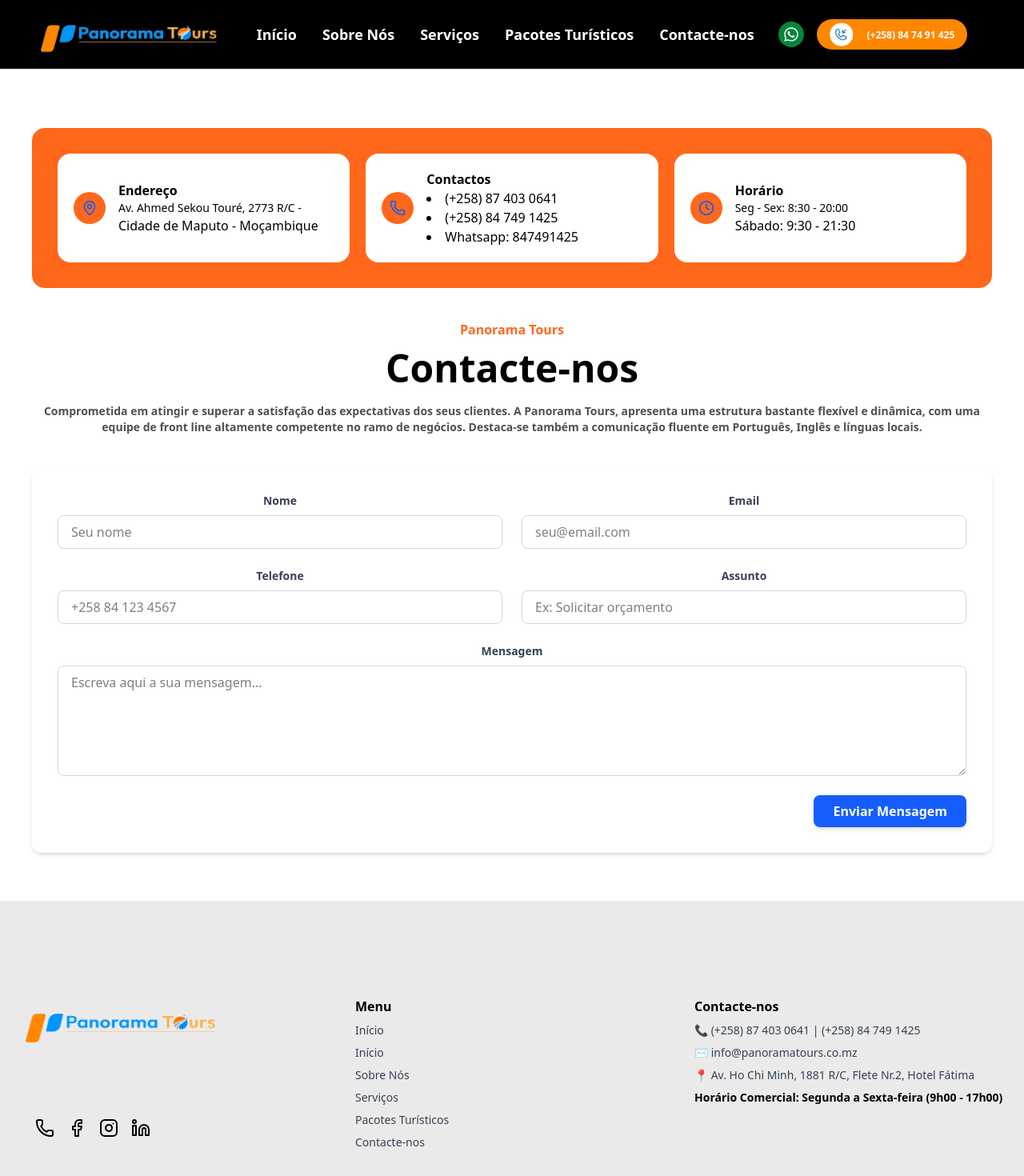
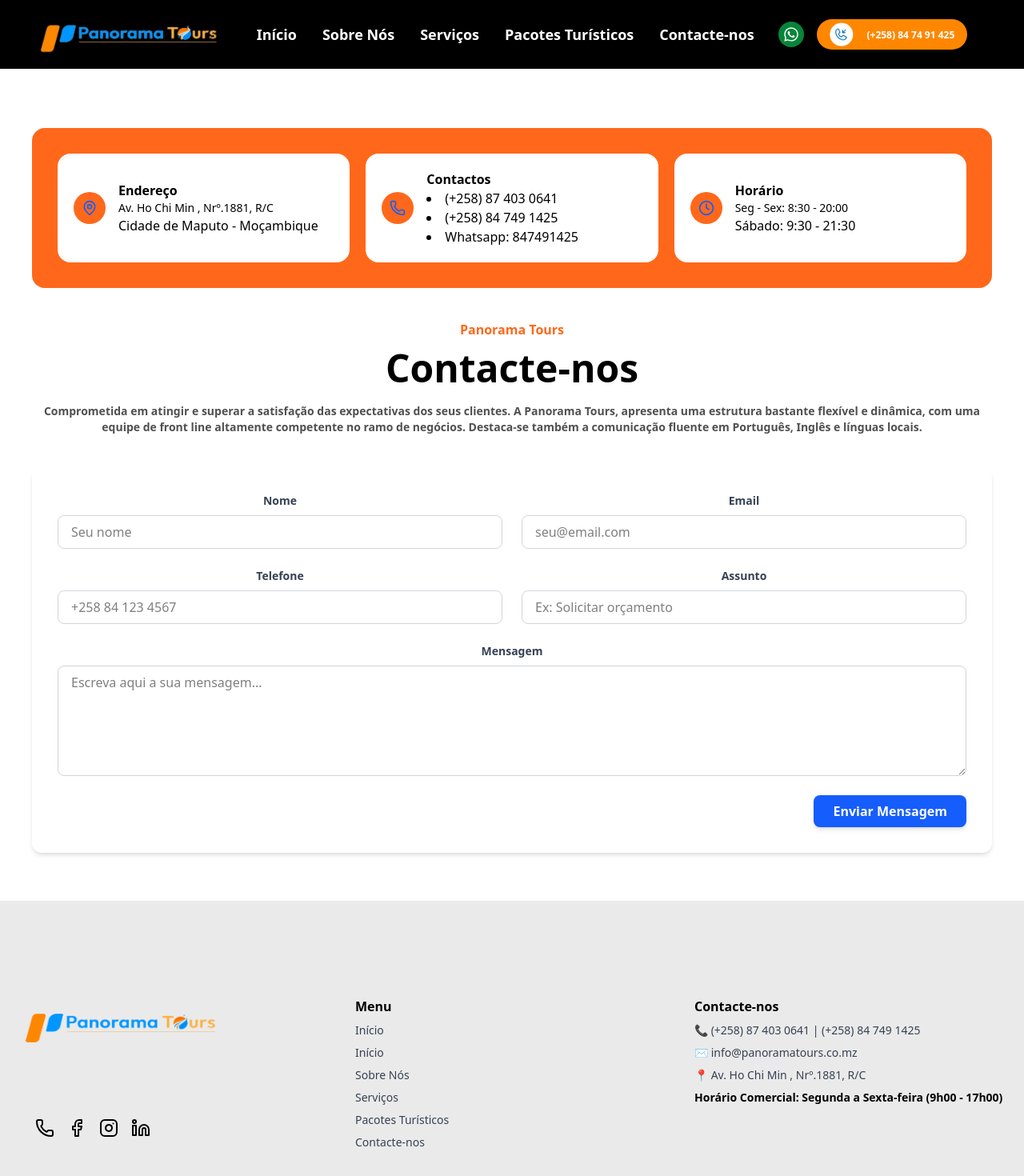
Before and after one commit to Vivaldi-Dev/panoramatours, a Next.js app: page /contacte-nos in a window 1280 px wide. Shown: the top 1470 px of the page at 80% size. Built offline with nearby package versions, Linux system fonts and the light colour scheme.

Commit message:
add:new data

```diff
--- a/src/app/contacte-nos/page.tsx
+++ b/src/app/contacte-nos/page.tsx
@@ -15,7 +15,7 @@
 
                             <div>
                                 <p className='font-bold text-black text-nowrap'>Endereço</p>
-                                <p className='text-sm text-nowrap'>Av. Ahmed Sekou Touré, 2773 R/C -</p>
+                                <p className='text-sm text-nowrap'> Av. Ho Chi Min , Nrº.1881, R/C </p>
                                 <p>Cidade de Maputo - Moçambique</p>
                             </div>
                         </div>
--- a/src/components/Banner/Banner.tsx
+++ b/src/components/Banner/Banner.tsx
@@ -16,13 +16,11 @@
             <div className="relative z-10 h-full md:min-h-screen flex flex-col items-center justify-between px-4 py-24 md:py-32">
                 <div className="flex-1 flex flex-col items-center justify-center text-center w-full max-w-4xl mx-auto">
                     <p className="text-white text-sm sm:text-lg  mb-2 md:mb-4">Viagens Internacionais | Viagens Nacionais</p>
-                    <h1 className="text-white text-2xl md:text-4xl lg:text-6xl font-bold drop-shadow-lg sm:mb-2">Explore o Mundo</h1>
-                    <h1 className="text-white text-2xl md:text-4xl lg:text-6xl font-bold drop-shadow-lg mb-6">com Confiança</h1>
+                    <h1 className="text-white text-2xl md:text-4xl lg:text-6xl font-bold drop-shadow-lg sm:mb-2">Explore o Mundo </h1>
+                    <h1 className="text-white text-2xl md:text-4xl lg:text-6xl font-bold drop-shadow-lg mb-6">com a Panorama Tours</h1>
                     <h1> </h1>
                     <div className='font-semibold text-white text-sm md:text-lg'>
-                        <p>Desde cidades históricas na Europa a aventuras na África do</p>
-                        <p>Sul, criamos itinerários sob medida com voos, hotéis e</p>
-                        <p>experiências únicas.</p>
+                        <p>Simula o seu orçamento</p>
                     </div>
                 </div>
 
--- a/src/components/Footer/Footer.tsx
+++ b/src/components/Footer/Footer.tsx
@@ -41,7 +41,7 @@
                         <h4 className="font-bold text-base text-black">Contacte-nos</h4>
                         <p>📞 (+258) 87 403 0641  |  (+258) 84 749 1425</p>
                         <p>✉️ info@panoramatours.co.mz</p>
-                        <p>📍 Av. Ho Chi Minh, 1881 R/C, Flete Nr.2, Hotel Fátima</p>
+                        <p>📍 Av. Ho Chi Min , Nrº.1881, R/C </p>
                         <p className='font-bold text-black'>Horário Comercial: Segunda a Sexta-feira (9h00 - 17h00)</p>
                     </div>
                 </div>
```
